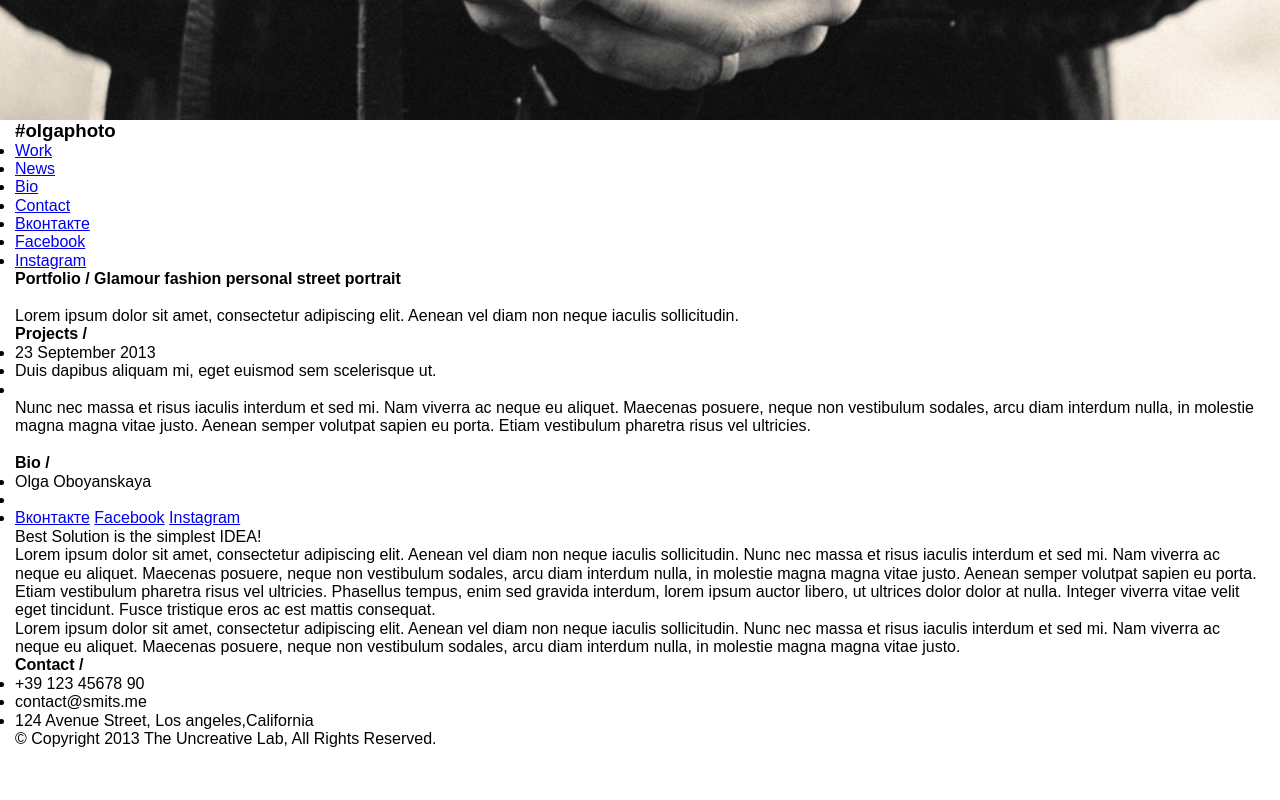
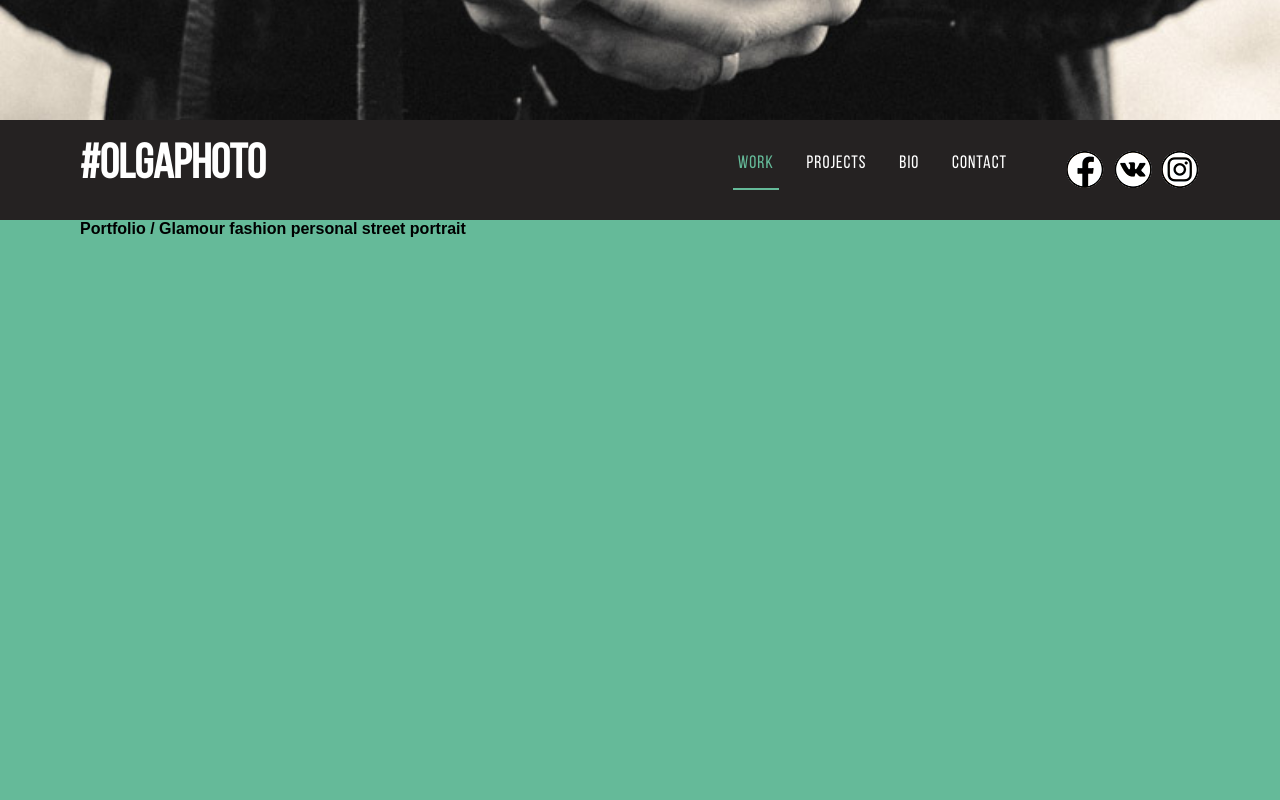
Before and after one commit to piva1839/olgaphoto, a plain HTML site: page index.html in a window 1280 px wide. Shown: the part 680-1480 px from the top of the page. Before the commit the page ends 1428 px from the top, so only its background shows below. Drawn offline with Linux system fonts and the light colour scheme.

Commit message:
290917 2

```diff
--- a/css/style.css
+++ b/css/style.css
@@ -8,6 +8,11 @@
 font-family: "aMavickFont", sans-serif;
 
 */
+
+@font-face {
+	font-family: "BebasNeueRegular";
+	src: url("../fonts/BebasNeueRegular.otf") format("truetype");
+}
 
 * {
   box-sizing: border-box;
@@ -31,7 +36,7 @@ img {
 
 .container {
 	width: 100%;
-	max-width: 1600px;
+	max-width: 1150px;
 
 	margin: 0 auto;
 	padding: 0 15px;
@@ -42,16 +47,193 @@ img {
 .header {
 	height: 100vh;
 
+  padding-top: 1px;
+
 	background: url("../img/headbg.jpg") no-repeat;
 	background-size: cover;
   background-position: center;
 }
 
+.header-inner {
+  max-width: 1150px;
+  margin: 10% auto 16%;
+}
+
+h1 {
+  font-family: "BebasNeueRegular", sans-serif;
+  font-size: 90px;
+  color: #ffffff;
+  text-transform: uppercase;
+}
+
+h2 {
+  font-family: "BebasNeueRegular", sans-serif;
+  font-size: 36px;
+  color: #ffffff;
+  text-transform: uppercase;
+}
+
 /* menu */
+
+.menu {
+  min-height: 100px;
+
+	background: #252222;
+}
+
+.menu .container {
+  padding: 19px 0;
+}
+
+h3 {
+  float: left;
+
+  margin-left: 15px;
+  margin-right: 35px;
+
+  font-family: "BebasNeueRegular", sans-serif;
+  font-size: 48px;
+  color: #ffffff;
+  text-transform: uppercase;
+}
+
+.menu-inner {
+  float: right;
+
+  margin-right: 15px;
+}
+
+.main-menu {
+  float: left;
+
+  margin-right: 30px;
+
+  font-family: "BebasNeueRegular", sans-serif;
+  font-size: 18px;
+  color: #ffffff;
+  text-transform: uppercase;
+
+  list-style-type: none;
+}
+
+.main-menu li {
+  display: inline-block;
+
+  margin-right: 20px;
+  padding: 15px 0px 15px 0px;
+}
+
+.main-menu a {
+  padding: 15px 5px 15px 5px;
+
+  color: #ffffff;
+  text-decoration: none;
+  letter-spacing: 1px;
+}
+
+.main-menu a:hover {
+  border-bottom: 2px solid #65ba99;
+
+  color: #65ba99;
+  text-decoration: none;
+}
+
+.main-menu a.active {
+  border-bottom: 2px solid #65ba99;
+
+  color: #65ba99;
+}
+
+.socials {
+  float: right;
+
+  list-style-type: none;
+}
+
+.socials li {
+  display: inline-block;
+
+  margin-left: 5px;
+  padding: 12px 0 0 0;
+
+  vertical-align: middle;
+}
+
+.socials a {
+  display: block;
+  width: 38px;
+  height: 38px;
+
+  font-size: 0px;
+
+  list-style-type: none;
+}
+
+.socials .fb {
+  background: url("../img/socials.png") no-repeat;
+  background-position: -6px -5px;
+}
+
+.socials .vk {
+  background: url("../img/socials.png") no-repeat;
+  background-position: -94px -5px;
+}
+
+.socials .in {
+  background: url("../img/socials.png") no-repeat;
+  background-position: -6px -137px;
+}
+
 /* portfolio */
+
+.portfolio {
+  min-height: 1840px;
+
+	background: #65ba99;
+}
+
 /* promo */
+
+.promo {
+  min-height: 300px;
+
+	background: url("../img/promobg.jpg") no-repeat;
+	background-size: cover;
+  background-position: center;
+}
+
 /* projects */
+
+.projects {
+  min-height: 680px;
+
+	background: #cdcdcd;
+}
+
 /* partners */
+
+.partners {
+  min-height: 200px;
+
+	background: #bebebe;
+}
+
 /* bio */
+
+.bio {
+  min-height: 600px;
+
+	background: #e2534b;
+}
+
 /* contacts */
+
+.contacts {
+  min-height: 530px;
+
+	background: url("../img/contactbg.jpg") no-repeat;
+	background-size: cover;
+  background-position: center;
+}
+
 /* footer */
--- a/index.html
+++ b/index.html
@@ -29,7 +29,7 @@
 		<meta property="og:see_also" content="http://piva1839.github.io">
 		<meta property="article:author" content="Алексей Обоянский">
 		<meta name="yandex-verification" content="d27eb5fa7e97a571" />
-    <title>Верстальщик Алексей Обоянский - Портфолио</title>
+    <title>Фотограф Ольга Обоянская - Портфолио</title>
     <link href="css/normalize.css" rel="stylesheet">
     <link href="css/style.css" rel="stylesheet">
     <link rel="shortcut icon" href="favicon.png" type="image/png">
@@ -40,40 +40,45 @@
 
 			<div class="header">
 				<div class="container">
+          <div class="header-inner">
             <h1>
-						Ольга Обоянская
+              Folio.<br>
+              Ольга Обоянская<br>
               Olga Oboyanskaya
             </h1>
             <h2>
-						Фотограф Photographer
+              Фотограф / Photographer
             </h2>
+          </div>
 				</div>
 			</div>
 
 <!-- menu -->
 
       <div class="menu">
-        <div class="container">
+        <div class="container clearfix">
           <h3>
             #olgaphoto
           </h3>
+          <div class="menu-inner clearfix">
             <ul class="main-menu">
-            <li><a href="#">Work</a></li>
-            <li><a href="#">News</a></li>
+              <li><a class="active" href="#">Work</a></li>
+              <li><a href="#">Projects</a></li>
               <li><a href="#">Bio</a></li>
               <li><a href="#">Contact</a></li>
             </ul>
             <ul class="socials">
-            <li><a href="#">Вконтакте</a></li>
-            <li><a href="#">Facebook</a></li>
-            <li><a href="#">Instagram</a></li>
+              <li><a class="fb" href="#">Вконтакте</a></li>
+              <li><a class="vk" href="#">Facebook</a></li>
+              <li><a class="in" href="#">Instagram</a></li>
             </ul>
+          </div>
         </div>
 			</div>
 
 <!-- portfolio -->
 
-      <div class="menu">
+      <div class="portfolio">
         <div class="container">
           <h4>
             Portfolio /
```
Also changed, not shown: fonts/BebasNeueRegular.otf (renamed from fonts/BebasNeue Regular.otf), fonts/BebasNeueRegular.ttf (renamed from fonts/BebasNeue Regular.ttf), img/contactbg.jpg (added), img/promobg.jpg (renamed from img/promo.jpg), img/socials.png (added). Lines whose indentation alone changed are shown as unchanged.
